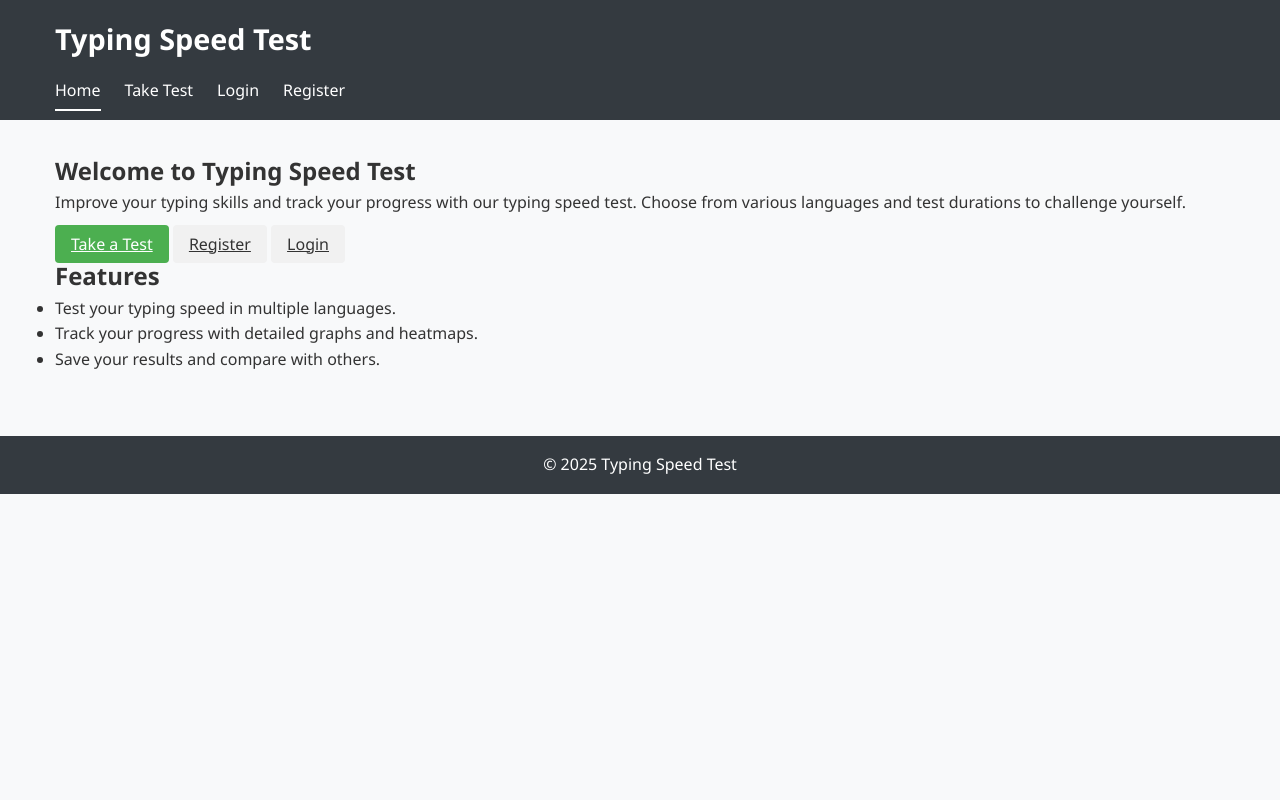
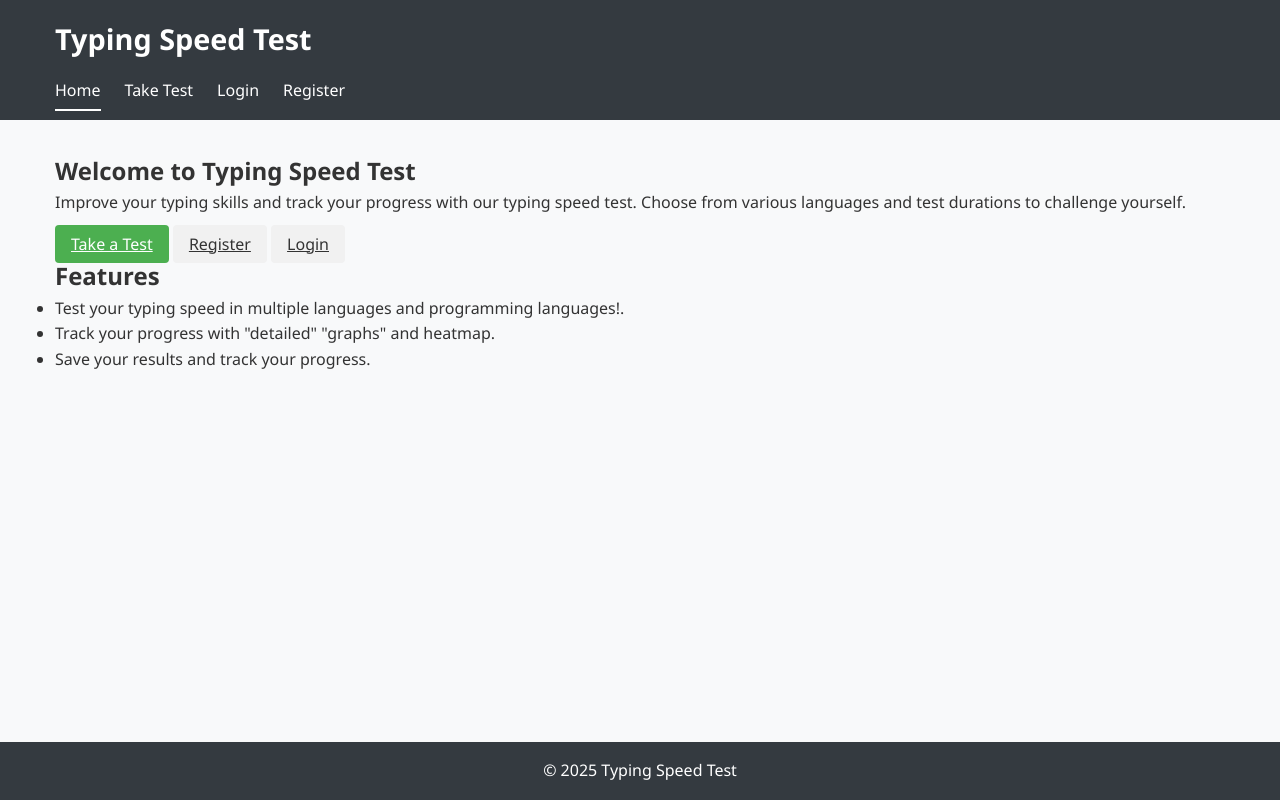
Before and after one commit to FlagM8/PRI, a PHP site: page / in a window 1280 px wide. Run offline with PHP 8.4, Linux system fonts and the light colour scheme; data comes from the database, SQL or seed files in the repository; both versions use the stored data as it was after the commit.

Commit message:
Minor changes if any, just a savepoint

```diff
--- a/app/css/styles.css
+++ b/app/css/styles.css
@@ -10,6 +10,7 @@ body {
     line-height: 1.6;
     color: #333;
     background-color: #f8f9fa;
+    padding-bottom: 80px; /* Add padding equal to the footer height */
 }
 
 .container {
@@ -351,7 +352,10 @@ footer {
     color: #fff;
     text-align: center;
     padding: 1rem 0;
-    margin-top: 2rem;
+    position: fixed; /* Fix the footer to the bottom */
+    bottom: 0; /* Align it to the bottom of the screen */
+    width: 100%; /* Ensure it spans the full width */
+    z-index: 1000; /* Ensure it stays above other elements */
 }
 
 /* Centered Test Container */
--- a/app/index.php
+++ b/app/index.php
@@ -1,7 +1,7 @@
 <?php
 require_once __DIR__ . '/includes/config.php';
 require_once __DIR__ . '/includes/auth.php';
-require_once __DIR__ . '/includes/database_init.php'; // Initialize the database
+require_once __DIR__ . '/includes/database_init.php';
 
 $auth = new Auth();
 $isLoggedIn = $auth->isLoggedIn();
@@ -53,9 +53,9 @@ $username = $auth->getCurrentUsername();
             <section>
                 <h2>Features</h2>
                 <ul>
-                    <li>Test your typing speed in multiple languages.</li>
-                    <li>Track your progress with detailed graphs and heatmaps.</li>
-                    <li>Save your results and compare with others.</li>
+                    <li>Test your typing speed in multiple languages and programming languages!.</li>
+                    <li>Track your progress with "detailed" "graphs" and heatmap.</li>
+                    <li>Save your results and track your progress.</li>
                 </ul>
             </section>
         </div>
```
Also changed, not shown: app/controllers/typingtest.js (+17 -19 lines), app/data/typing_test.db.
